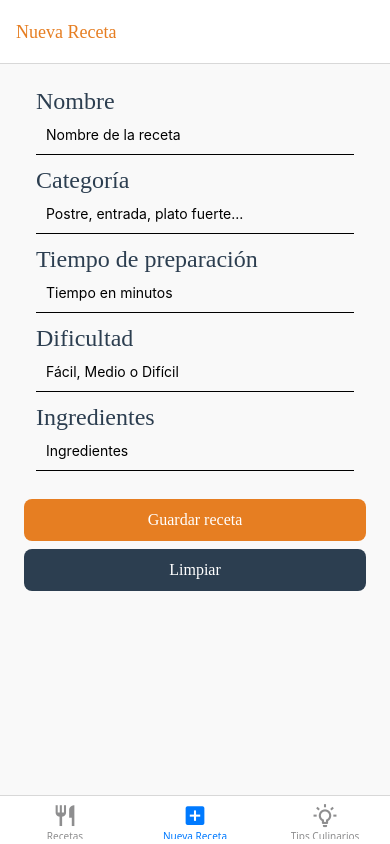
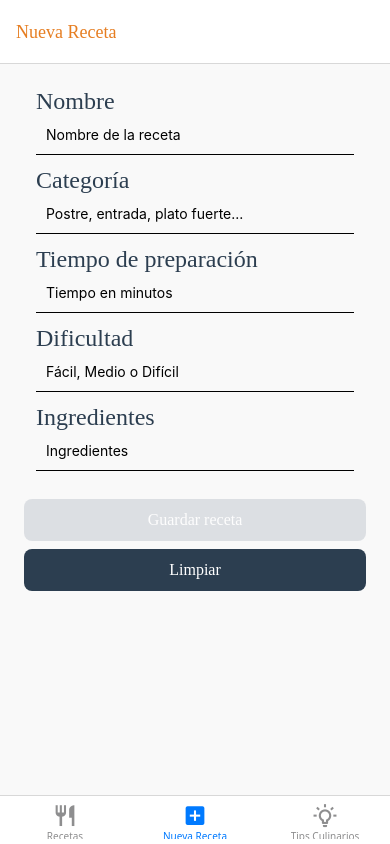
Before and after one commit to paoolisboa/TallerCookBook, a React Native app: screen /NuevaReceta in a window 390 px wide. Built offline with nearby package versions, Linux system fonts and the light colour scheme.

Commit message:
Feat: ADD save button validation, disable when empty fields

```diff
--- a/src/screens/AddRecipeScreen.js
+++ b/src/screens/AddRecipeScreen.js
@@ -1,4 +1,4 @@
-import React, { useState } from 'react'
+import React, { useEffect, useState } from 'react'
 import { TextInput, Platform, Alert, KeyboardAvoidingView, Text, View, ScrollView, TouchableOpacity } from 'react-native'
 import { SafeAreaProvider, SafeAreaView } from 'react-native-safe-area-context';
 import styles from '../styles/addRecipeStyles'
@@ -26,6 +26,7 @@ const AddRecipeScreen = () => {
     const [preparationTime, setPreparationTime] = useState('');
     const [difficulty, setDifficulty] = useState('');
     const [ingredients, setIngredients] = useState('');
+    const [canSaveButton, setCanSaveButton] = useState(false);
 
     const handleSave = () => {
         if (
@@ -39,7 +40,19 @@ const AddRecipeScreen = () => {
             return;
         }
         showAlert('Se ha guardado la receta exitosamente');
+        handleClean();
     };
+
+    useEffect(() => {
+        const allow =
+            isFieldEmpty(recipeName) ||
+            isFieldEmpty(category) ||
+            isFieldEmpty(preparationTime) ||
+            isFieldEmpty(difficulty) ||
+            isFieldEmpty(ingredients)
+
+            setCanSaveButton(allow);
+    }, [recipeName, category, preparationTime, difficulty, ingredients]);
 
     const handleClean = () => {
         setRecipeName('');
@@ -107,7 +120,12 @@ const AddRecipeScreen = () => {
                         <View style={styles.actions}>
                             <TouchableOpacity
                                 onPress={handleSave}
-                                style={styles.saveButton}
+                                disabled={canSaveButton}
+                                style={[
+                                    styles.saveButton,
+                                    /* canSaveButton ?? only verify null or undefined */
+                                    canSaveButton && styles.saveButtonDisable
+                                ]}
                             >
                                 <Text style={styles.buttonText}>Guardar receta</Text>
                             </TouchableOpacity>
@@ -125,6 +143,4 @@ const AddRecipeScreen = () => {
     );
 }
 
-
-
 export default AddRecipeScreen;
--- a/src/styles/AddRecipeStyles.js
+++ b/src/styles/AddRecipeStyles.js
@@ -28,6 +28,10 @@ const styles = StyleSheet.create({
       paddingHorizontal: 16,
       borderRadius: 8,
   },
+  saveButtonDisable: {
+    backgroundColor: '#D1D5DB',
+    opacity: 0.7,
+  },
   cleanButton: {
       alignItems: 'center',
       justifyContent: 'center',
@@ -54,7 +58,7 @@ const styles = StyleSheet.create({
       fontSize: 24,
       color: '#2C3E50',
       marginLeft: 12
-  }
+  },
 });
 
 export default styles
```
